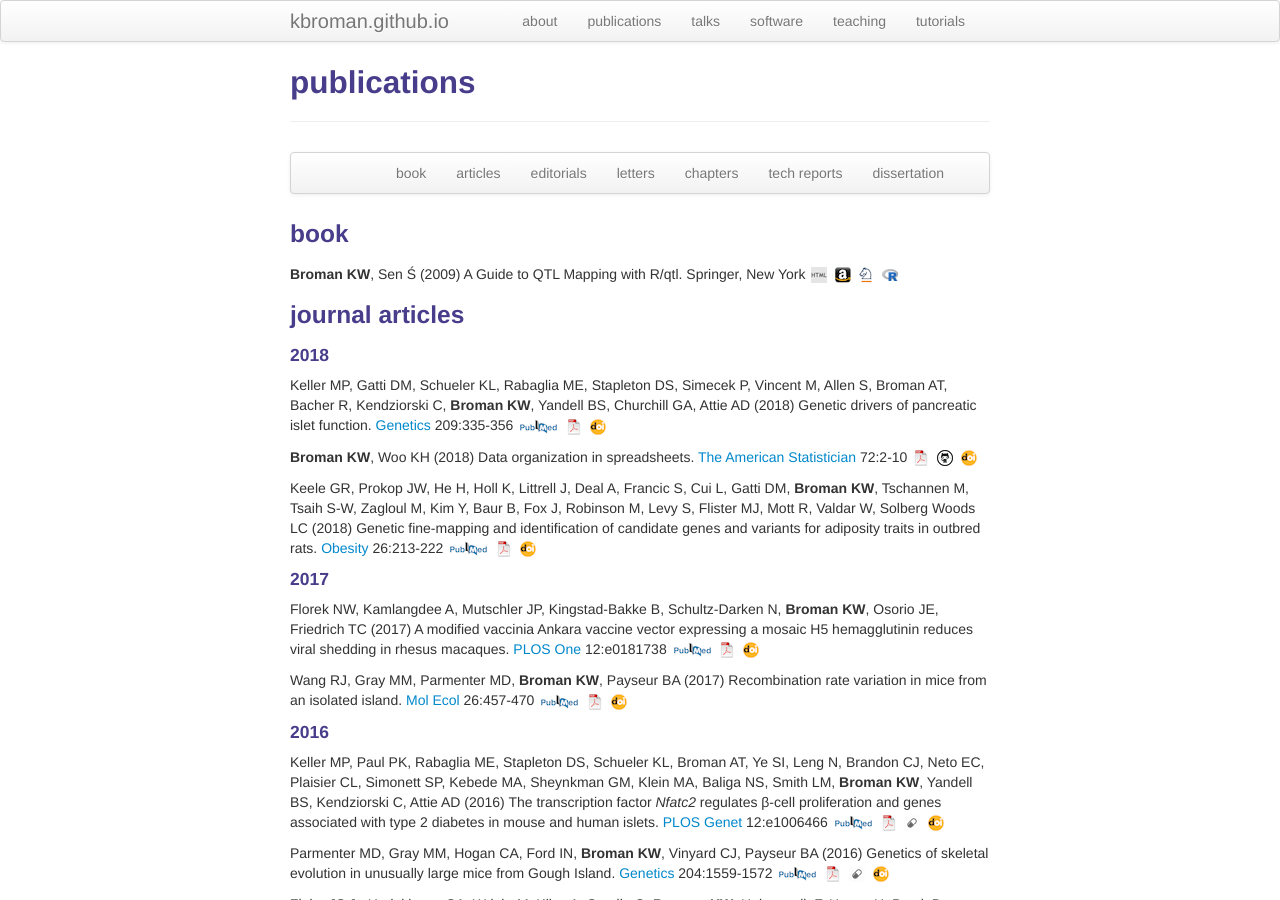
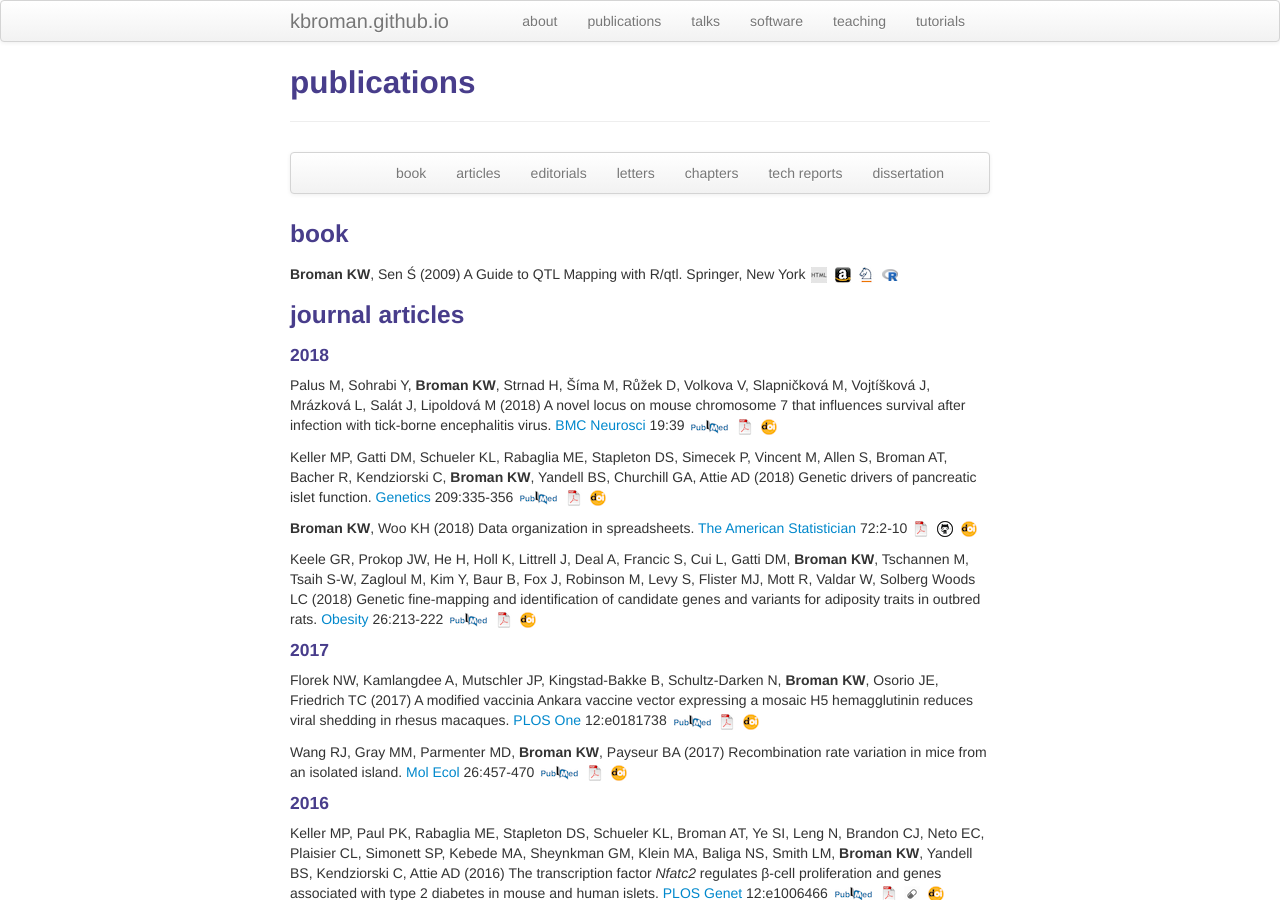
Before and after one commit to kbroman/kbroman.github.io, a Jekyll site: the page built from pages/pubs.md, in a window 1280 px wide and 900 px high. Built offline with Jekyll 4.4.1, drawn with Linux system fonts in a browser that asks for light colours.

Commit message:
pages/pubs: Add Palus et al 2018

```diff
--- a/pages/pubs.md
+++ b/pages/pubs.md
@@ -30,6 +30,17 @@ description: Karl Broman's publications
 ### <a name="articles"></a>journal articles
 
 #### 2018
+
+Palus M, Sohrabi Y, **Broman KW**, Strnad H, Šíma M, Růžek D, Volkova
+V, Slapničková M, Vojtíšková J, Mrázková L, Salát J, Lipoldová M
+(2018) A novel locus on mouse chromosome 7 that influences survival
+after infection with tick-borne encephalitis virus. [BMC
+Neurosci](https://bmcneurosci.biomedcentral.com/) 19:39
+[![PubMed](icons16/pubmed-icon.png)](https://www.ncbi.nlm.nih.gov/pubmed/29976152)
+[![pdf](icons16/pdf-icon.png)](https://www.biostat.wisc.edu/~kbroman/publications/lipoldova2018.pdf)
+[![doi](icons16/doi-icon.png)](https://doi.org/10.1186/s12868-018-0438-8)
+<!-- * 152 * -->
+<!-- https://doi.org/10.1186/s12868-018-0438-8 -->
 
 Keller MP, Gatti DM, Schueler KL, Rabaglia ME, Stapleton DS, Simecek
 P, Vincent M, Allen S, Broman AT, Bacher R, Kendziorski C, **Broman
```
